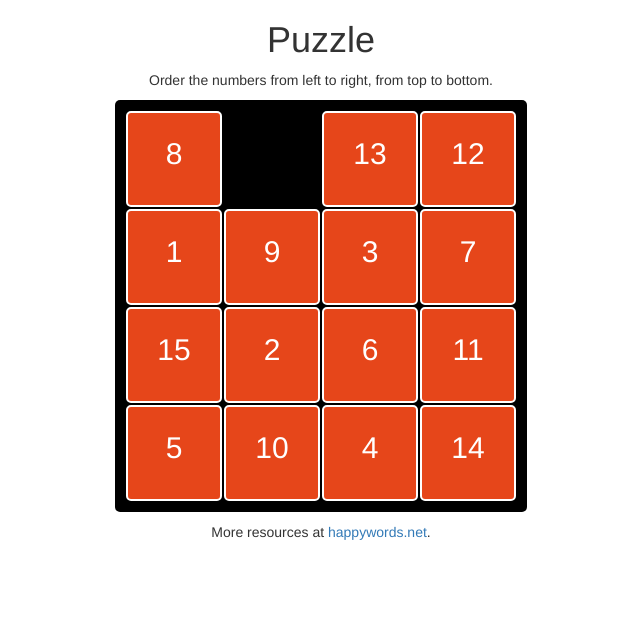
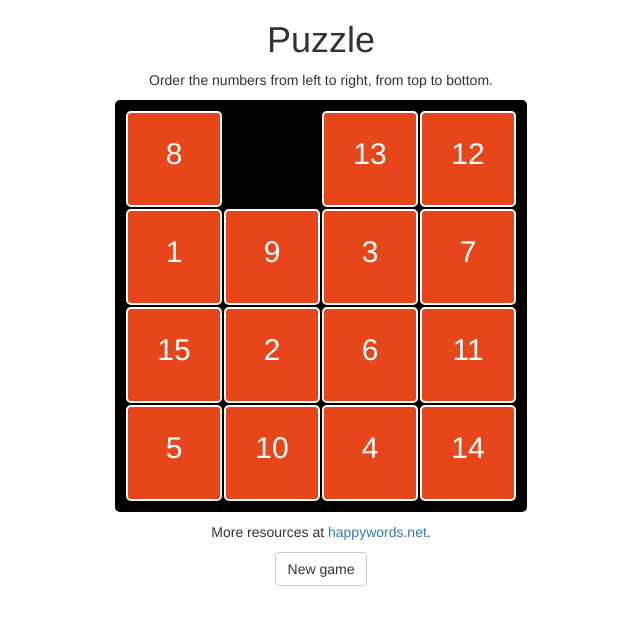
Before and after one commit to happywords/puzzle-with-numbers, a plain HTML site: page index.html in a window 1280 px wide. Shown: the whole page, without its empty margins (319-959 px from the left). Drawn offline with nearby package versions, Linux system fonts and the light colour scheme.

Commit message:
Add New game button.

```diff
--- a/index.html
+++ b/index.html
@@ -63,6 +63,9 @@
           <a href="https://happywords.net">happywords.net</a>.
         </p>
 
+        <p class="text-center">
+          <a href="." class="btn btn-default">New game</a>
+        </p>
       </div>
     </div>
   </div>
```
